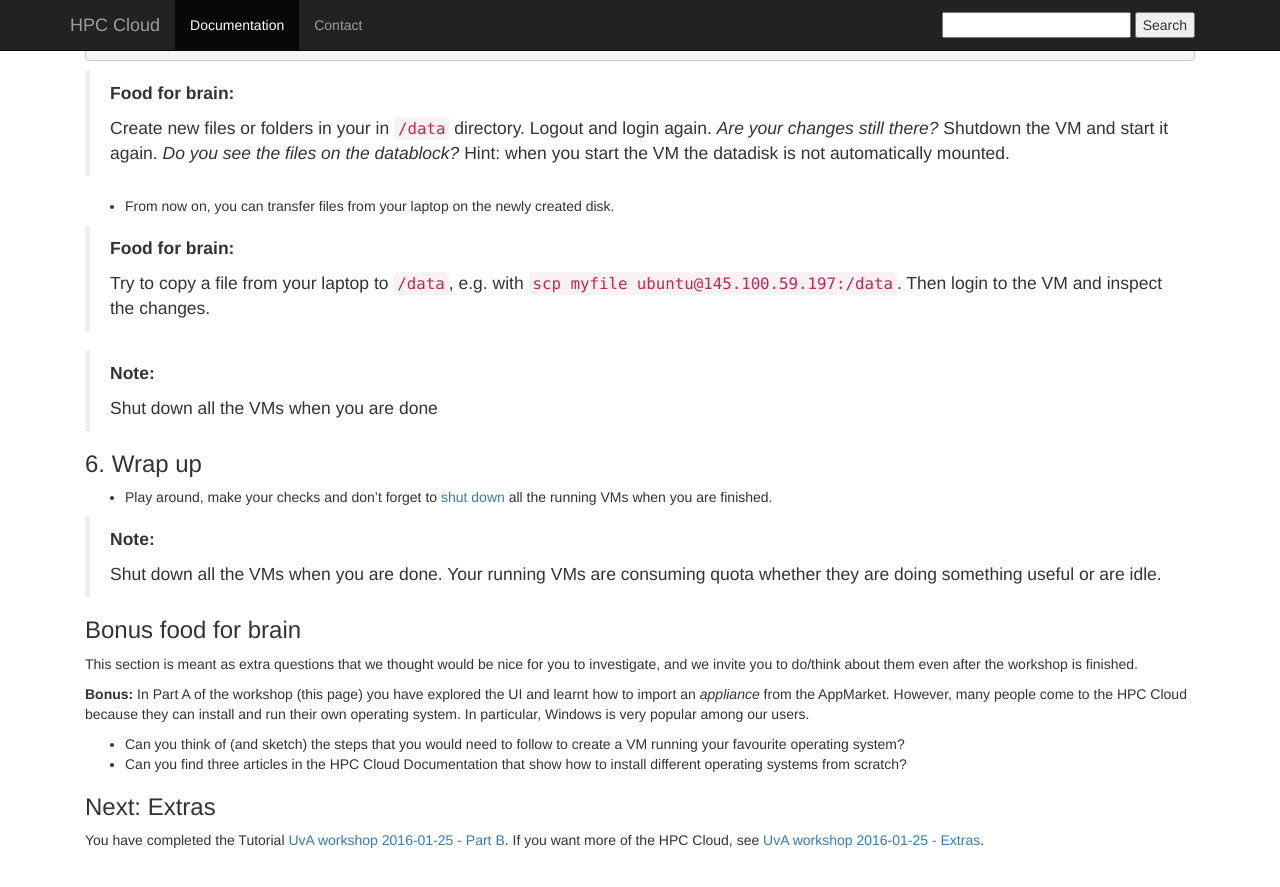
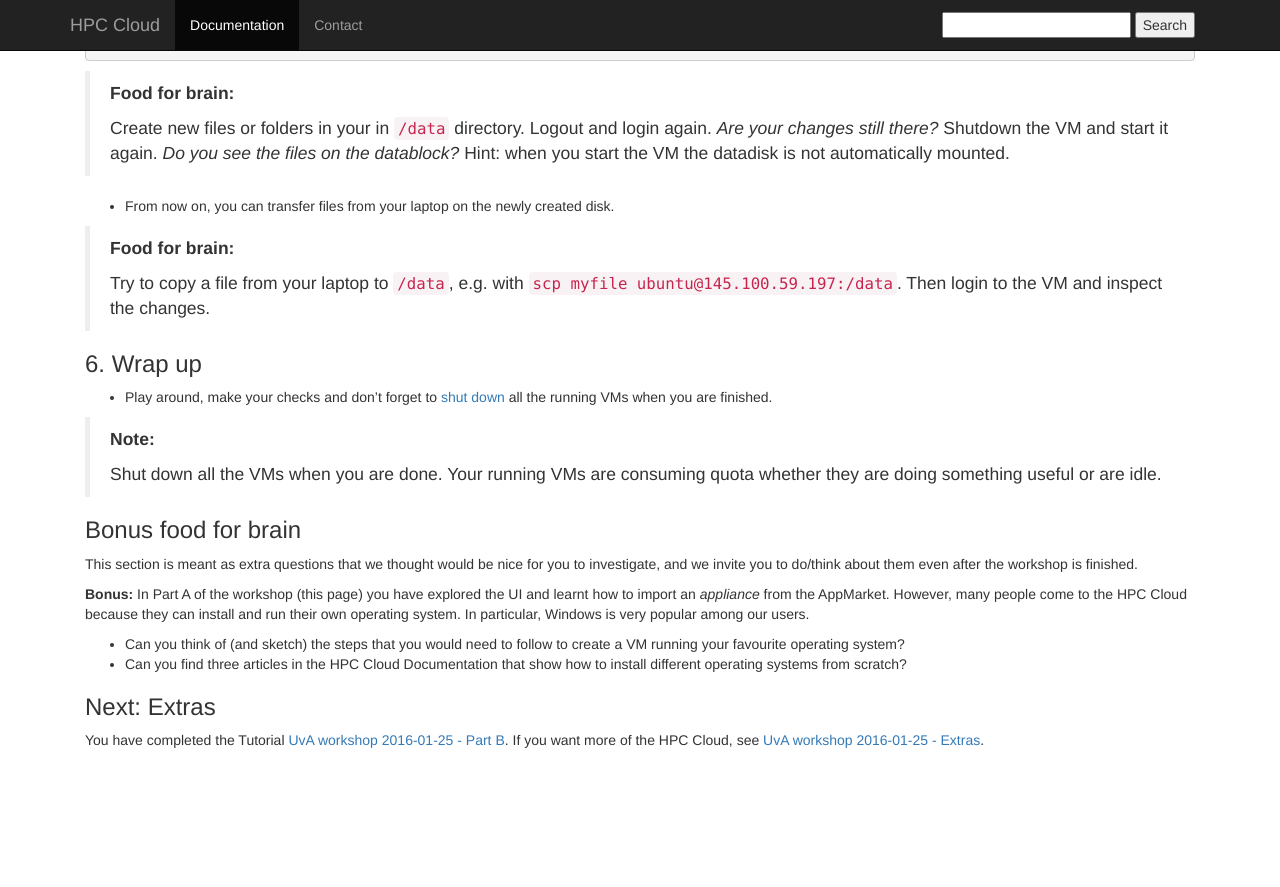
Before and after one commit to sara-nl/clouddocs, a Jekyll site: the page built from UvAworkshop-2016-01-25/UvAworkshop-2016-01-25-partB.markdown, in a window 1280 px wide and 900 px high, scrolled down 2904 px. Shown: the top 887 px of the window. Built offline with Jekyll 4.4.1, drawn with Linux system fonts in a browser that asks for light colours; nearby versions of some CDN libraries; after the commit the page ends 3704 px from its top, so only the background shows below that; some of the changed text lies outside the part shown.

Commit message:
Update UvAworkshop-2016-01-25-partB.markdown

```diff
--- a/UvAworkshop-2016-01-25/UvAworkshop-2016-01-25-partB.markdown
+++ b/UvAworkshop-2016-01-25/UvAworkshop-2016-01-25-partB.markdown
@@ -164,9 +164,6 @@ sudo chown ubuntu:ubuntu -R /data
 >
 > Try to copy a file from your laptop to `/data`, e.g. with `scp myfile ubuntu@145.100.59.197:/data`. Then login to the VM and inspect the changes.
 
->**Note:**
->
-> Shut down all the VMs when you are done
 
 ### <a name="6.-Wrap-up"></a> 6. Wrap up
 
```
Also changed, not shown: other parts of UvAworkshop-2016-01-25/UvAworkshop-2016-01-25-partB.markdown (+1 -1 lines).
